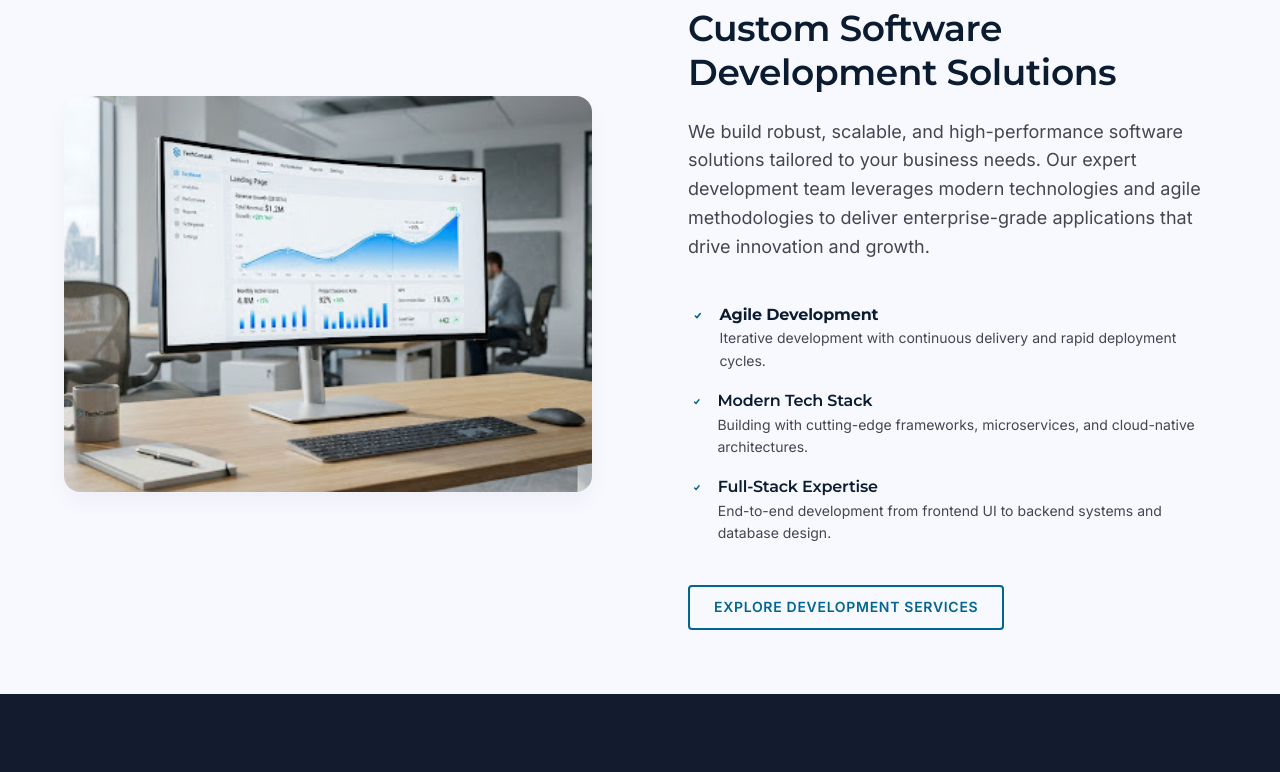
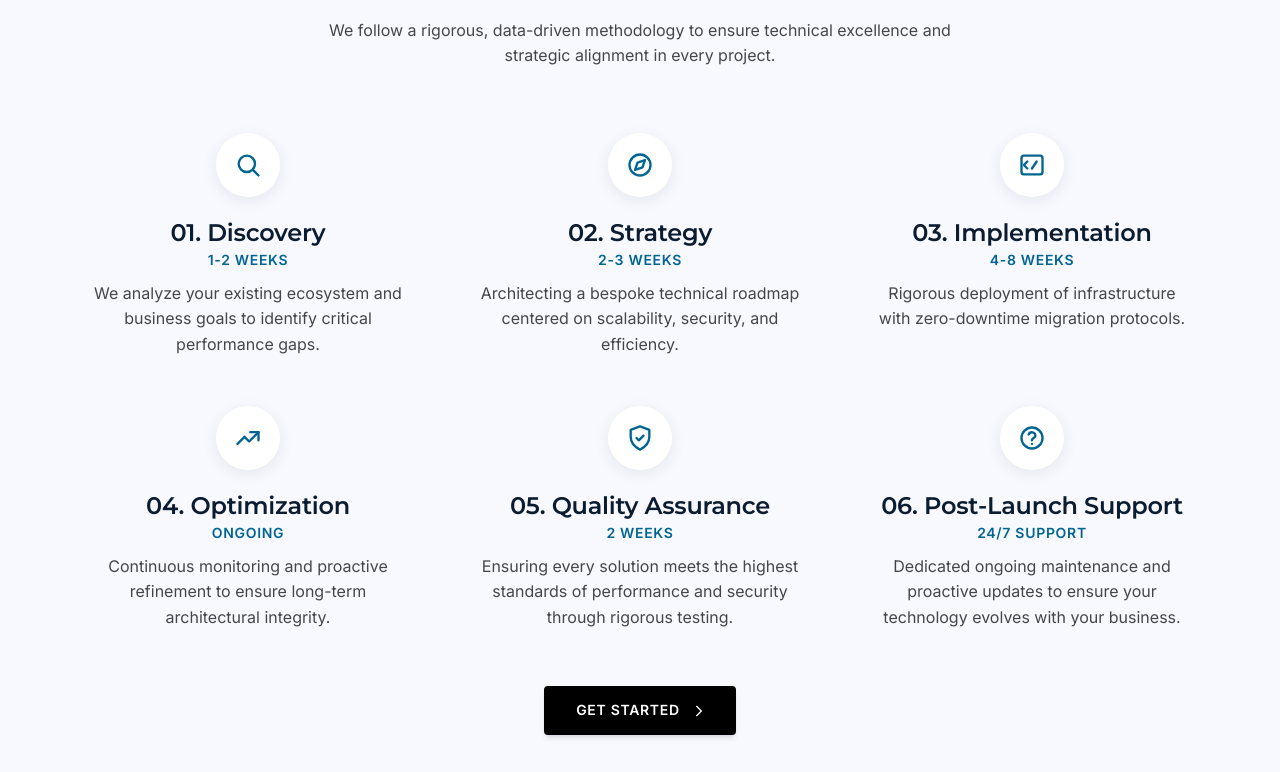
Before and after one commit to Skittur1/techconsult-next, a Next.js app: page / in a window 1280 px wide. Shown: the part 1700-2472 px from the top of the page. Built offline with nearby package versions, Linux system fonts and the light colour scheme.

Commit message:
added what we do and and ratings section in home page

```diff
--- a/app/components/SiteShell.js
+++ b/app/components/SiteShell.js
@@ -203,7 +203,7 @@ export default function SiteShell({ children, activeNav }) {
     <span className="material-symbols-outlined text-sm">Phone</span>
     <a
       className="transition-colors duration-200 hover:text-white"
-      href={`tel:${siteConfig.contact.phoneFormatted}`}
+      href={`tel:${siteConfig.contact.phone}`}
     >
       {siteConfig.contact.phone}
     </a>
--- a/app/page.js
+++ b/app/page.js
@@ -24,22 +24,151 @@ const services = [
     description: "Robust network design, server virtualization, and disaster recovery planning for foundational stability.",
     icon: "dns",
   },
+
 ];
 
-const testimonials = [
+const processIcons = {
+  search: (
+    <svg viewBox="0 0 24 24" width="100%" height="100%" fill="none" stroke="currentColor" strokeWidth="2" strokeLinecap="round" strokeLinejoin="round">
+      <circle cx="11" cy="11" r="7" />
+      <line x1="21" y1="21" x2="16.65" y2="16.65" />
+    </svg>
+  ),
+  strategy: (
+    <svg viewBox="0 0 24 24" width="100%" height="100%" fill="none" stroke="currentColor" strokeWidth="2" strokeLinecap="round" strokeLinejoin="round">
+      <circle cx="12" cy="12" r="9" />
+      <polygon points="16.24 7.76 14.12 14.12 7.76 16.24 9.88 9.88 16.24 7.76" />
+    </svg>
+  ),
+  implementation: (
+    <svg viewBox="0 0 24 24" width="100%" height="100%" fill="none" stroke="currentColor" strokeWidth="2" strokeLinecap="round" strokeLinejoin="round">
+      <rect x="3" y="4" width="18" height="16" rx="2" />
+      <polyline points="8 9 5 12 8 15" />
+      <line x1="12" y1="15" x2="16" y2="9" />
+    </svg>
+  ),
+  optimization: (
+    <svg viewBox="0 0 24 24" width="100%" height="100%" fill="none" stroke="currentColor" strokeWidth="2" strokeLinecap="round" strokeLinejoin="round">
+      <polyline points="3 17 9 11 13 15 21 7" />
+      <polyline points="14 7 21 7 21 14" />
+    </svg>
+  ),
+  qa: (
+    <svg viewBox="0 0 24 24" width="100%" height="100%" fill="none" stroke="currentColor" strokeWidth="2" strokeLinecap="round" strokeLinejoin="round">
+      <path d="M12 2 4 5v6c0 5 3.4 8.7 8 11 4.6-2.3 8-6 8-11V5l-8-3Z" />
+      <polyline points="9 12 11 14 15 10" />
+    </svg>
+  ),
+  support: (
+    <svg viewBox="0 0 24 24" width="100%" height="100%" fill="none" stroke="currentColor" strokeWidth="2" strokeLinecap="round" strokeLinejoin="round">
+      <circle cx="12" cy="12" r="9" />
+      <path d="M9.1 9a3 3 0 0 1 5.8 1c0 2-3 2-3 4" />
+      <line x1="12" y1="17" x2="12.01" y2="17" />
+    </svg>
+  ),
+};
+
+const processSteps = [
   {
-    quote:
-      '"TechConsult completely overhauled our legacy infrastructure. Their strategic approach to our cloud migration reduced our operational overhead by 40% while significantly improving system resilience."',
+    step: "01",
+    title: "Discovery",
+    duration: "1-2 WEEKS",
+    description: "We analyze your existing ecosystem and business goals to identify critical performance gaps.",
+    icon: "search",
+  },
+  {
+    step: "02",
+    title: "Strategy",
+    duration: "2-3 WEEKS",
+    description: "Architecting a bespoke technical roadmap centered on scalability, security, and efficiency.",
+    icon: "strategy",
+  },
+  {
+    step: "03",
+    title: "Implementation",
+    duration: "4-8 WEEKS",
+    description: "Rigorous deployment of infrastructure with zero-downtime migration protocols.",
+    icon: "implementation",
+  },
+  {
+    step: "04",
+    title: "Optimization",
+    duration: "ONGOING",
+    description: "Continuous monitoring and proactive refinement to ensure long-term architectural integrity.",
+    icon: "optimization",
+  },
+  {
+    step: "05",
+    title: "Quality Assurance",
+    duration: "2 WEEKS",
+    description: "Ensuring every solution meets the highest standards of performance and security through rigorous testing.",
+    icon: "qa",
+  },
+  {
+    step: "06",
+    title: "Post-Launch Support",
+    duration: "24/7 SUPPORT",
+    description: "Dedicated ongoing maintenance and proactive updates to ensure your technology evolves with your business.",
+    icon: "support",
+  },
+];
+
+const clientRatings = [
+  {
     name: "Sarah Jenkins",
     title: "CTO, Global Logistics Corp",
-    image: "https://lh3.googleusercontent.com/aida-public/AB6AXuD-4D9nfSBGgcIE46Zg5tVyVLlJrEDdO5MhmadWj1U-4zlcCsy2rXfGbSfgiadmVsQnvFgkuZIxlAtSFVe9K9dfl3qtgMQsaYh77TaENuk7gmT1SEhfIzUL9AmaJuKieYH5ngUNkxLmIEXdohR32ZwzkMci2pHWQz0tPCGPgmtur0Ha6Tynyz_5qXjIdp9MwdYcoWqCd83GAt-_BlYdezFqicp4yEwPBlf7NwPZDDqL1hB2ysJJpCyaEA",
+    service: "Software Development",
+    stars: 5,
+    comment: "The team rebuilt our core platform from the ground up. Delivery was on time and the code quality has made our roadmap so much easier to execute.",
   },
   {
-    quote:
-      '"In an era where cybersecurity is paramount, TechConsult provides us with immense peace of mind. Their proactive threat monitoring and rapid incident response are unparalleled in the industry."',
+    name: "Marcus Reid",
+    title: "Product Lead, Fintra App",
+    service: "App Development",
+    stars: 5,
+    comment: "Our mobile app launch went flawlessly. They caught edge cases we hadn't even thought of and the UX just feels effortless.",
+  },
+  {
     name: "David Chen",
     title: "Director of IT, FinServe Network",
-    image: "https://lh3.googleusercontent.com/aida-public/AB6AXuAPBTCDCs_k-d8_6IbzFU0zVNsVYSvfLFRZFOTKY8EHHjU89I01fcpvs6k2k2Nh0IJ7hJNZv0NnCr5HeFrwWjhTXQ2TgKG--VlMOqhx_rsLTPv2LbWTMbl6-P1Q9xh4Z3ZX4bEd9qb5kycy1EfvxFyM45H-nyhDas1w7XuT0LV7k424jC3lvoaR6i6wVEcBbDZRqDmPOxmcJCb0xlbYryQCTeB0-5FagQGNeynh4t5ImO_clrOZl13Ulw",
+    service: "Cyber Security",
+    stars: 5,
+    comment: "Their threat monitoring gives us real peace of mind. Response times during our last incident were faster than any vendor we've used before.",
+  },
+  {
+    name: "Priya Nair",
+    title: "Marketing Manager, Bloomline Retail",
+    service: "Email Marketing",
+    stars: 4,
+    comment: "Open rates on our campaigns nearly doubled after they restructured our lifecycle emails. Genuinely practical, data-backed recommendations.",
+  },
+  {
+    name: "Tom Whitfield",
+    title: "Head of Ops, Northbridge Freight",
+    service: "Cloud Computing",
+    stars: 5,
+    comment: "The migration to the cloud was smoother than we expected with zero downtime. Costs dropped and performance improved immediately.",
+  },
+  {
+    name: "Elena Vasquez",
+    title: "IT Manager, Coastal Health Group",
+    service: "IT Infrastructure",
+    stars: 4,
+    comment: "Reliable, well documented, and always available when something needs attention. Our network hasn't had a single outage since onboarding.",
+  },
+  {
+    name: "James Okafor",
+    title: "Operations Director, Rivermill Manufacturing",
+    service: "Managed IT Support",
+    stars: 5,
+    comment: "Having 24/7 support that actually picks up and solves problems fast has been a game changer for our production floor.",
+  },
+  {
+    name: "Hannah Brooks",
+    title: "Founder, Studio Loop",
+    service: "UI/UX Design",
+    stars: 5,
+    comment: "They took a vague idea and turned it into a product our users genuinely enjoy using. Every design decision was backed by real reasoning.",
   },
 ];
 
@@ -117,6 +246,39 @@ export default function Home() {
           </div>
         </section>
 
+        <section className="bg-background px-margin-mobile py-stack-lg md:px-margin-desktop" id="process">
+          <div className="mx-auto max-w-container-max">
+            <div className="mx-auto mb-16 max-w-2xl text-center">
+              <h2 className="mb-4 font-headline-lg text-headline-lg text-primary">Our Process: How We Do It</h2>
+              <p className="font-body-md text-body-md text-on-surface-variant">
+                We follow a rigorous, data-driven methodology to ensure technical excellence and strategic alignment in every project.
+              </p>
+            </div>
+            <div className="grid grid-cols-1 gap-x-gutter gap-y-12 sm:grid-cols-2 lg:grid-cols-3">
+              {processSteps.map((step) => (
+                <div key={step.step} className="flex flex-col items-center text-center">
+                  <div className="mb-5 flex h-16 w-16 items-center justify-center rounded-full bg-surface-container-lowest text-secondary shadow-[0_4px_16px_rgba(2,24,41,0.08)]">
+                    <span className="flex h-7 w-7">{processIcons[step.icon]}</span>
+                  </div>
+                  <h3 className="mb-1 font-headline-md text-headline-md text-primary">
+                    {step.step}. {step.title}
+                  </h3>
+                  <span className="mb-3 font-label-sm text-label-sm font-semibold uppercase tracking-wide text-secondary">
+                    {step.duration}
+                  </span>
+                  <p className="max-w-xs font-body-md text-body-md text-on-surface-variant">{step.description}</p>
+                </div>
+              ))}
+            </div>
+            <div className="mt-14 flex justify-center">
+              <Link href="/contact" className="flex items-center gap-2 rounded bg-primary px-8 py-4 font-label-sm text-label-sm font-semibold uppercase text-on-primary shadow-md transition-all duration-300 hover:bg-surface-tint">
+                Get Started
+                <Icon className="h-4 w-4" name="arrow_forward" />
+              </Link>
+            </div>
+          </div>
+        </section>
+
        <section className="overflow-hidden bg-background px-margin-mobile py-stack-lg md:px-margin-desktop" id="solutions">
   <div className="mx-auto flex max-w-container-max flex-col items-center gap-12 lg:flex-row lg:gap-24">
     <div className="relative w-full lg:w-1/2">
@@ -188,25 +350,37 @@ export default function Home() {
           </div>
         </section>
 
-        <section className="bg-surface-container-lowest px-margin-mobile py-stack-lg md:px-margin-desktop" id="case-studies">
+        <section className="bg-surface-container-lowest px-margin-mobile py-stack-lg md:px-margin-desktop" id="client-ratings">
           <div className="mx-auto max-w-container-max">
             <div className="mx-auto mb-16 max-w-2xl text-center">
-              <h2 className="mb-4 font-headline-lg text-headline-lg text-primary">Trusted by Industry Leaders</h2>
-              <p className="font-body-md text-body-md text-on-surface-variant">Hear how we've engineered success for our partners.</p>
+              <h2 className="mb-4 font-headline-lg text-headline-lg text-primary">Client Ratings</h2>
+              <p className="font-body-md text-body-md text-on-surface-variant">See how our clients rate us across every service we deliver.</p>
             </div>
-            <div className="grid grid-cols-1 gap-8 md:grid-cols-2">
-              {testimonials.map((item) => (
-                <div key={item.name} className="relative rounded-xl border border-surface-variant bg-surface-bright p-8 level-1-shadow">
-                  <Icon className="absolute right-4 top-4 h-16 w-16 text-surface-dim opacity-50" name="format_quote" />
-                  <p className="relative z-10 mb-8 font-body-lg text-body-lg text-on-surface">{item.quote}</p>
-                  <div className="flex items-center gap-4">
-                    <div className="h-12 w-12 overflow-hidden rounded-full bg-surface-variant">
-                      <img alt={item.name} className="h-full w-full object-cover" src={item.image} />
-                    </div>
-                    <div>
-                      <h4 className="m-0 font-headline-md text-body-md font-semibold text-primary">{item.name}</h4>
-                      <p className="m-0 font-body-md text-sm text-on-surface-variant">{item.title}</p>
-                    </div>
+            <div
+              className="-mx-margin-mobile flex snap-x snap-mandatory gap-6 overflow-x-auto overflow-y-hidden px-margin-mobile pb-4 [-ms-overflow-style:none] [scrollbar-width:none] [&::-webkit-scrollbar]:hidden md:-mx-margin-desktop md:px-margin-desktop"
+            >
+              {clientRatings.map((item) => (
+                <div
+                  key={item.name}
+                  className="group flex w-72 shrink-0 snap-start flex-col rounded-xl border border-surface-variant bg-surface-bright p-6 transition-all duration-300 hover:-translate-y-2 hover:border-secondary hover:shadow-[0_16px_32px_rgba(2,24,41,0.12)]"
+                >
+                  <div className="mb-3 flex items-center gap-1">
+                    {Array.from({length: 5}).map((_, i) => (
+                      <svg
+                        key={i}
+                        viewBox="0 0 24 24"
+                        className={`h-5 w-5 ${i < item.stars ? "fill-secondary text-secondary" : "fill-surface-container-low text-surface-container-low"}`}
+                      >
+                        <path d="M12 2.5 15 9l7 1-5.2 4.9L18.2 22 12 18.3 5.8 22l1.4-7.1L2 10l7-1Z" />
+                      </svg>
+                    ))}
+                  </div>
+                  <p className="mb-6 flex-grow font-body-md text-body-md text-on-surface">
+                    "{item.comment}"
+                  </p>
+                  <div className="border-t border-surface-variant pt-4">
+                    <h4 className="m-0 font-headline-md text-body-md font-semibold text-primary">{item.name}</h4>
+                    <p className="m-0 font-body-md text-sm text-on-surface-variant">{item.title}</p>
                   </div>
                 </div>
               ))}
```
